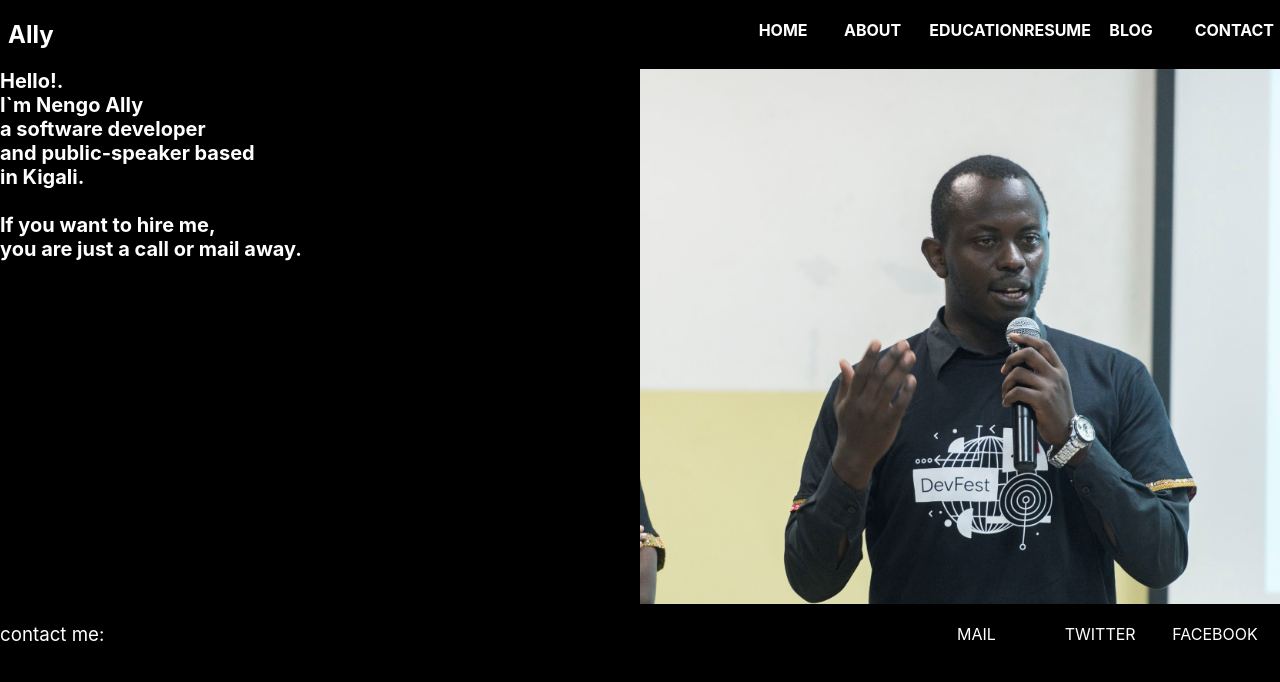
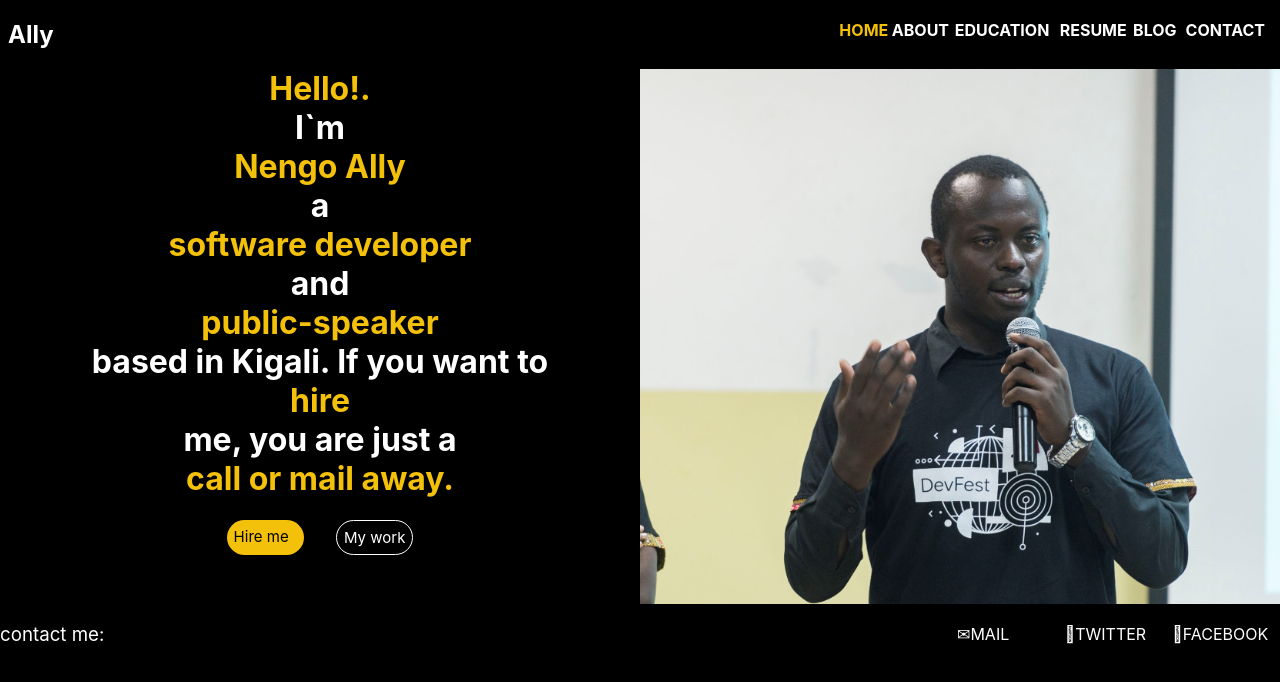
Before and after one commit to Ally4/Portfolio, a React (Create React App) app in the folder portfolio/: page / in a window 1280 px wide. Shown: the top 682 px of the page. Built offline with nearby package versions, Linux system fonts and the light colour scheme.

Commit message:
feature(home-page):update updating-the-home-page

```diff
--- a/portfolio/src/App.css
+++ b/portfolio/src/App.css
@@ -3,6 +3,7 @@
     border: 0px;
     background-color: black;
     overflow-x: hidden;
+
 }
 
 .navbar h2{
@@ -11,7 +12,7 @@
 }
 .navbar{
   display: grid;
-  grid-template-columns:  8fr .9fr .9fr .9fr .9fr .9fr .9fr;
+  grid-template-columns:  8fr .5fr .6fr 1fr .7fr .5fr .9fr;
   background-color:black;
   color: white;
 }
@@ -68,4 +69,33 @@
 }
 .cont{
   color: white;
+  font-size: 32px;
+  display: grid;
+  justify-items: center;
+  align-items: center;
 }
+.clicks{
+  display: grid;
+  grid-template-columns: 1fr 1fr;
+  gap: 1em;
+  padding: .7em;
+}
+.clicks1{
+  justify-items: start;
+  font-size: 15px;
+  font-weight: normal;
+  padding-left: 20px;
+  padding: 7px;
+  color: black;
+  background-color: #F3C00A;
+  border-radius: 20px;
+}
+.clicks2{
+  justify-items: end;
+  font-size: 15px;
+  font-weight: normal;
+  padding-right: 20px;
+  padding: 7px;
+  border: 1px solid white;
+  border-radius: 20px;
+}
--- a/portfolio/src/components/Home.js
+++ b/portfolio/src/components/Home.js
@@ -10,14 +10,17 @@ class Home extends Component {
         <div className="content">
             <div className="subcontent">
                 <div className="cont">
-            Hello!.<br/>
-            I`m Nengo Ally<br/>
-            a software developer<br/>
-            and public-speaker based<br/>
-            in Kigali.<br/>
-            <br/>
-            If you want to hire me, <br/>
-            you are just a call or mail away.<br/>
+                <span style={{color:"#F3C00A"}}>Hello!.</span>
+            I`m <span style={{color:"#F3C00A"}}>Nengo Ally</span>
+            a <span style={{color:"#F3C00A"}}>software developer</span>
+            and <span style={{color:"#F3C00A"}}>public-speaker</span> based
+            in Kigali.
+            If you want to <span style={{color:"#F3C00A"}}>hire</span> me,
+            you are just a <span style={{color:"#F3C00A"}}>call or mail away.</span>
+            <div className="clicks">
+            <div  className="clicks1"><a Link="#">Hire me</a></div>
+            <div  className="clicks2"><a Link="#">My work</a></div>
+            </div>
                 </div>
             </div>
             <div className="sidebar">
@@ -26,9 +29,9 @@ class Home extends Component {
         </div>
         <div className="footer">
             <h3>contact me:</h3>
-        <div class="btn" id="buttons"><a href="#">Mail</a></div>
-            <div class="btn" id="buttons"><a href="#">Twitter</a></div>
-            <div class="btn" id="buttons"><a href="#">Facebook</a></div>
+        <div class="btn" id="buttons"><a href="#">	&#x2709;Mail</a></div>
+            <div class="btn" id="buttons"><a href="#">&#xf099;Twitter</a></div>
+            <div class="btn" id="buttons"><a href="#">&#xf230;Facebook</a></div>
         </div>
     </body>
         )
--- a/portfolio/src/layouts/Navbar.js
+++ b/portfolio/src/layouts/Navbar.js
@@ -5,7 +5,7 @@ class Navbar extends Component {
         return (
         <div className="navbar">
             <div ><h2>Ally</h2></div>
-            <div class="btn" id="buttons"><a href="#">Home</a></div>
+            <div class="btn" id="buttons"><a href="#"  style={{color:"#F3C00A"}}>Home</a></div>
             <div class="btn" id="buttons"><a href="#">About</a></div>
             <div class="btn" id="buttons"><a href="#">Education</a></div>
             <div class="btn" id="buttons"><a href="#">Resume</a></div>
```
